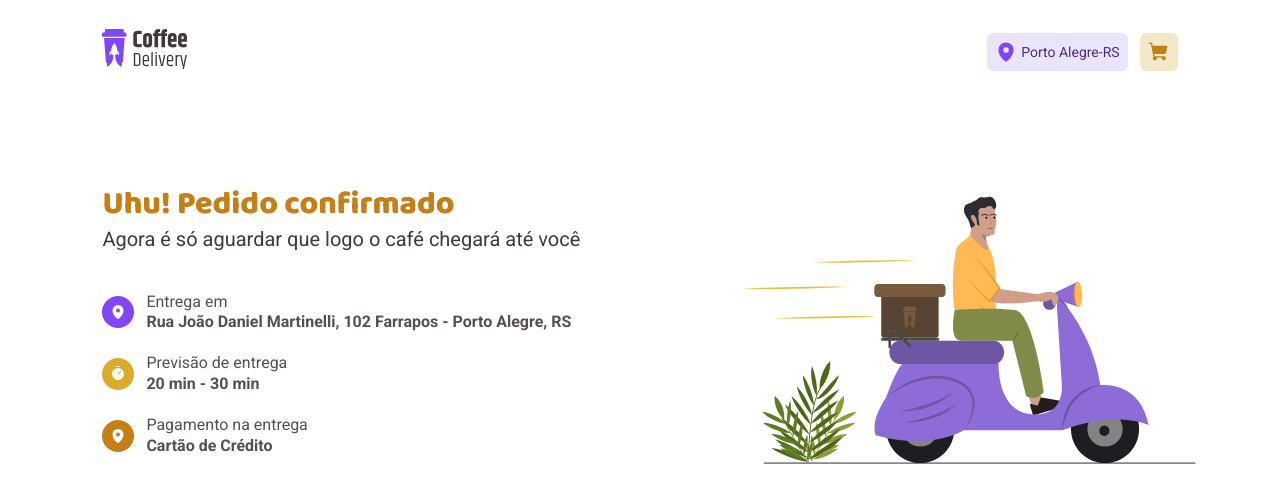
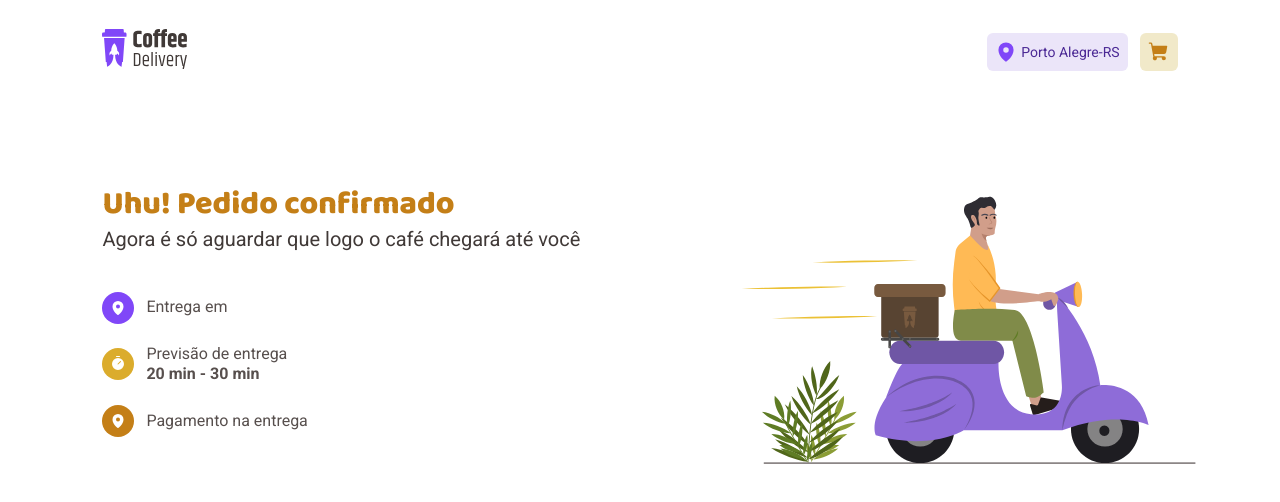
Before and after one commit to m4cm3nz/coffee-delivery-react-ts, a React (Vite) app: page /order-confirmed in a window 1280 px wide. Shown: the top 502 px of the page. Built offline with nearby package versions, Linux system fonts and the light colour scheme.

Commit message:
payment methodand order confirmation improvments

```diff
--- a/src/contexts/CartContext.tsx
+++ b/src/contexts/CartContext.tsx
@@ -5,6 +5,7 @@ import {
   useReducer,
   useState,
 } from 'react'
+import { useNavigate } from 'react-router-dom'
 import {
   addNewItemAction,
   removeItemAction,
@@ -20,7 +21,7 @@ export interface Item {
   amount: number
 }
 
-interface ConfirmCheckout {
+interface Address {
   cep: string
   street: string
   number: string
@@ -30,7 +31,13 @@ interface ConfirmCheckout {
   state: string
 }
 
-export type PaymentMethodType = 'credit' | 'debit' | 'cash'
+export const PaymentMethods = {
+  credit: 'Cartão de Crédito',
+  debit: 'Cartão de Débito',
+  cash: 'Dinheiro',
+} as const
+
+export type PaymentMethodKeys = keyof typeof PaymentMethods
 
 interface CartContextType {
   items: Item[]
@@ -38,12 +45,13 @@ interface CartContextType {
   subTotal: number
   deliveryTax: number
   total: number
-  paymentMethod: PaymentMethodType | undefined
+  paymentMethod: PaymentMethodKeys | undefined
+  deliveryAddress: string | undefined
   addItem: (item: Item) => void
   removeItem: (id: string) => void
   updateItemAmount: (id: string, value: number) => void
-  selectPaymentMethod: (type: PaymentMethodType) => void
-  confirmCheckout: (data: ConfirmCheckout) => void
+  selectPaymentMethod: (type: PaymentMethodKeys) => void
+  confirmCheckout: (data: Address) => void
 }
 
 export const CartContext = createContext({} as CartContextType)
@@ -64,16 +72,16 @@ export function CartContextProvider({ children }: CartContextProviderProps) {
     return storedStateAsJson ? JSON.parse(storedStateAsJson) : noItemsCartState
   })
 
-  const [paymentMethod, setPaymentMethod] = useState<
-    PaymentMethodType | undefined
-  >()
-
   useEffect(() => {
     const stateJSON = JSON.stringify(cartState)
     localStorage.setItem('@coffee-delivery:cart-state', stateJSON)
   }, [cartState])
 
   const { items } = cartState
+
+  const [paymentMethod, setPaymentMethod] = useState<PaymentMethodKeys>()
+
+  const [address, setAddress] = useState<Address>()
 
   function addItem(item: Item) {
     dispach(addNewItemAction(item))
@@ -87,13 +95,31 @@ export function CartContextProvider({ children }: CartContextProviderProps) {
     dispach(updateItemAmountAction(id, value))
   }
 
-  function confirmCheckout(data: ConfirmCheckout) {
+  const navigate = useNavigate()
+
+  function confirmCheckout(data: Address) {
+    setAddress(data)
     console.log(data)
     console.log(paymentMethod)
+    console.log(items)
+    navigate('/order-confirmed')
   }
 
-  function selectPaymentMethod(type: PaymentMethodType) {
+  function selectPaymentMethod(type: PaymentMethodKeys) {
     setPaymentMethod(type)
+  }
+
+  function getDeliveryAddress(address: Address | undefined) {
+    if (address) {
+      const { street, number, cep, city, neighborhood, complement, state } =
+        address
+
+      return `${
+        complement
+          ? `${street}, ${number}, ${complement}`
+          : `${street}, ${number}`
+      } - ${cep} - ${neighborhood} - ${city}, ${state}`
+    }
   }
 
   const itemsCount = items.length
@@ -110,6 +136,8 @@ export function CartContextProvider({ children }: CartContextProviderProps) {
   const deliveryTax = 3.5
   const total = subTotal + deliveryTax
 
+  const deliveryAddress = getDeliveryAddress(address)
+
   return (
     <CartContext.Provider
       value={{
@@ -119,6 +147,7 @@ export function CartContextProvider({ children }: CartContextProviderProps) {
         deliveryTax,
         total,
         paymentMethod,
+        deliveryAddress,
         addItem,
         removeItem,
         updateItemAmount,
--- a/src/pages/Checkout/components/PaymentMethod/index.tsx
+++ b/src/pages/Checkout/components/PaymentMethod/index.tsx
@@ -3,19 +3,21 @@ import { MouseEvent, useContext } from 'react'
 
 import {
   CartContext,
-  PaymentMethodType,
+  PaymentMethodKeys,
+  PaymentMethods,
 } from '../../../../contexts/CartContext'
 import { Button, SectionContainer } from './styles'
 
 export function PaymentMethod() {
-  const { selectPaymentMethod, paymentMethod } = useContext(CartContext)
+  const { selectPaymentMethod, paymentMethod: selectedPaymentMethod } =
+    useContext(CartContext)
 
-  const credit = paymentMethod === 'credit'
-  const debit = paymentMethod === 'debit'
-  const cash = paymentMethod === 'cash'
+  const credit = selectedPaymentMethod === 'credit'
+  const debit = selectedPaymentMethod === 'debit'
+  const cash = selectedPaymentMethod === 'cash'
 
   function handleSelectPaymentMethod(event: MouseEvent<HTMLButtonElement>) {
-    selectPaymentMethod(event.currentTarget.id as PaymentMethodType)
+    selectPaymentMethod(event.currentTarget.id as PaymentMethodKeys)
   }
 
   return (
--- a/src/pages/Checkout/index.tsx
+++ b/src/pages/Checkout/index.tsx
@@ -34,11 +34,10 @@ export function Checkout() {
     },
   })
 
-  const { handleSubmit, reset } = checkoutFrom
+  const { handleSubmit } = checkoutFrom
 
   function handleCheckout(data: CheckoutFromData) {
     confirmCheckout(data)
-    reset()
   }
 
   return (
--- a/src/pages/OrderConfirmed/index.tsx
+++ b/src/pages/OrderConfirmed/index.tsx
@@ -2,9 +2,13 @@ import { MapPin, Timer } from 'phosphor-react'
 import { defaultTheme } from '../../styles/themes/default'
 import { Bullet, BulletContainer, Container, OrderInfo } from './styles'
 import delivery from '../../assets/delivery.svg'
+import { useContext } from 'react'
+import { CartContext, PaymentMethods } from '../../contexts/CartContext'
 
 export function OrderConfirmed() {
   const theme = defaultTheme
+
+  const { paymentMethod, deliveryAddress } = useContext(CartContext)
 
   return (
     <Container>
@@ -18,9 +22,7 @@ export function OrderConfirmed() {
             </span>
             <div>
               Entrega em
-              <strong>
-                Rua João Daniel Martinelli, 102 Farrapos - Porto Alegre, RS
-              </strong>
+              <strong>{deliveryAddress}</strong>
             </div>
           </Bullet>
           <Bullet>
@@ -38,7 +40,7 @@ export function OrderConfirmed() {
             </span>
             <div>
               Pagamento na entrega
-              <strong>Cartão de Crédito</strong>
+              <strong>{PaymentMethods[paymentMethod!]}</strong>
             </div>
           </Bullet>
         </BulletContainer>
```
